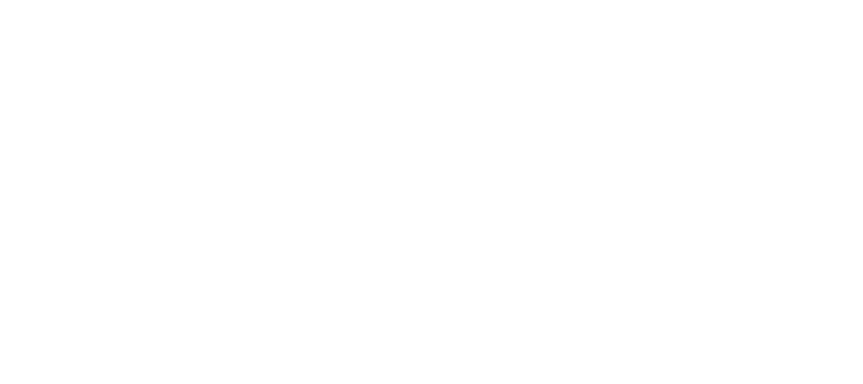
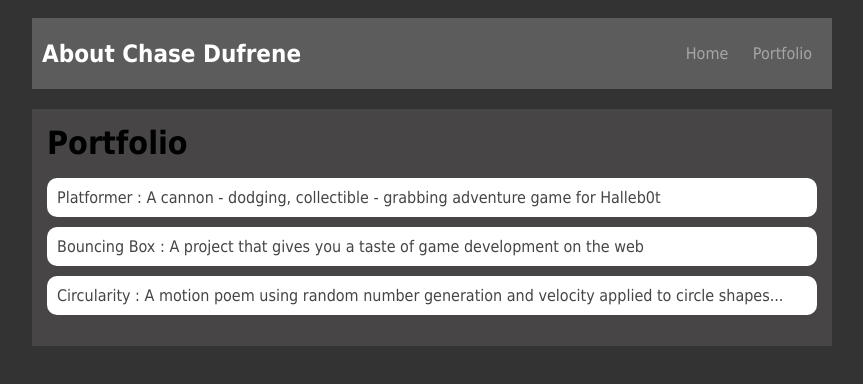
Before and after one commit to 4chase2Dufrene0/4Chase2Dufrene0.github.io, a plain HTML site: page portfolio.html in a window 1280 px wide. Shown: the whole page, without its empty margins (208-1071 px from the left). Drawn offline with Linux system fonts and the light colour scheme.

Commit message:
finished portfolio

```diff
--- a/index.html
+++ b/index.html
@@ -2,7 +2,7 @@
 <html>
     <head>
 <title> Underground Gorilla Society </title>
-<link rel="stylesheet" href="style.css" />
+<link rel="stylesheet" href="style.css">
     </head>
 
     <body>
--- a/portfolio.html
+++ b/portfolio.html
@@ -0,0 +1,44 @@
+<!DOCTYPE html>
+<html>
+  <head>
+    <title> Underground Gorilla Society </title>
+    <link rel="stylesheet" href="style.css">
+  </head>
+
+  <body>
+    <div id="all-contents">
+      <nav>
+        <h1>About Chase Dufrene</h1>
+        <ul id="nav-ul">
+          <li class="nav-li"><a href="index.html"> Home </a></li>
+          <li class="nav-li"><a href="portfolio.html"> Portfolio </a></li>
+        </ul>
+      </nav>
+      <main>
+        <div class="content">
+          <h1>Portfolio</h1>
+          <ul id="portfolio">
+            <li>
+              <a href="projects/platformer/"
+                >Platformer : A cannon - dodging, collectible - grabbing
+                adventure game for Halleb0t</a
+              >
+            </li>
+            <li>
+              <a href="projects/bouncing-box/"
+                >Bouncing Box : A project that gives you a taste of game
+                development on the web
+              </a>
+            </li>
+            <li>
+              <a href="projects/circularity/"
+                >Circularity : A motion poem using random number generation and
+                velocity applied to circle shapes...</a
+              >
+            </li>
+          </ul>
+        </div>
+      </main>
+    </div>
+  </body>
+</html>
--- a/projects/platformer/platformer.js
+++ b/projects/platformer/platformer.js
@@ -28,7 +28,7 @@ $(function () {
      * Comment the function call out to remove the grid
      */
 
-    // drawGrid();
+    drawGrid();
 
     /////////////////////////////////////////////////
     //////////ONLY CHANGE BELOW THIS POINT///////////
--- a/style.css
+++ b/style.css
@@ -63,3 +63,28 @@ main {
 h2, h3 {
     margin: 0px;
 }
+         /* portfolio styles */
+         .content h1 {
+            color: black;
+        }
+
+        #portfolio {
+            list-style-type: none;
+            padding-left: 0;
+        }
+
+        #portfolio li {
+            background: #fff;
+            padding: 10px;
+            border-radius: 10px;
+            margin-bottom: 10px;
+        }
+
+        #portfolio li:hover {
+            background: #eee;
+        }
+
+        #portfolio a {
+            text-decoration: none;
+            color: #454545;
+        }
```
